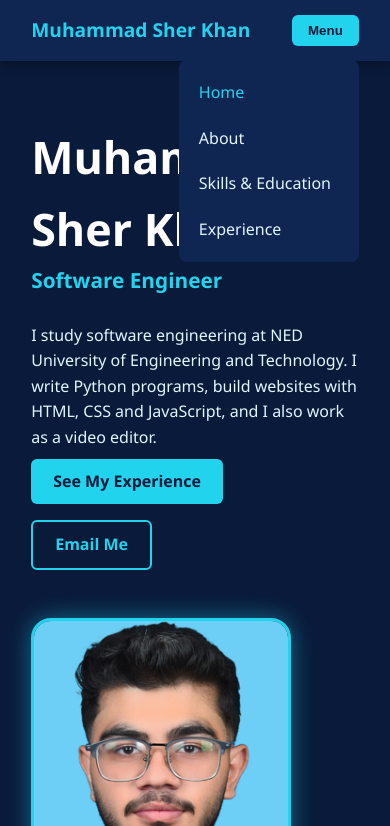
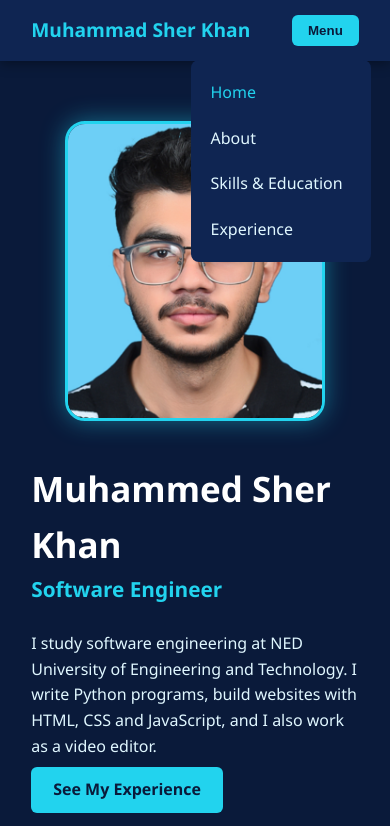
Before and after one commit to msherkhan/MUHAMMAD-SHER-KHAN-PORTFOLIO-6318, a plain HTML site: page index.html in a window 390 px wide. Both pictures are taken after a click on the button "Menu". Shown: the top 826 px of the page. Drawn offline with Linux system fonts and the light colour scheme.

Commit message:
Update style.css

```diff
--- a/style.css
+++ b/style.css
@@ -352,15 +352,32 @@ footer a {
 }
 
 @media (max-width: 767px) {
+    .intro-text h1 {
+        font-size: 35px;
+    }
+
+    .menu-links {
+        right: 5%;
+    }
+
+    .intro {
+        flex-direction: column;
+    }
+
+    .intro > img {
+        order: -1;
+        margin: 0 auto;
+    }
+
     .skill-list:has(p) {
         grid-template-columns: 1fr;
-    gap: 8px 0;
-    margin-bottom: 18px;
+        gap: 8px;
     }
-}
+
     .skill-list li {
         width: 100%;
         max-width: 260px;
+    }
 }
 
 @media (min-width: 768px) {
```
Lines whose indentation alone changed are shown as unchanged.
